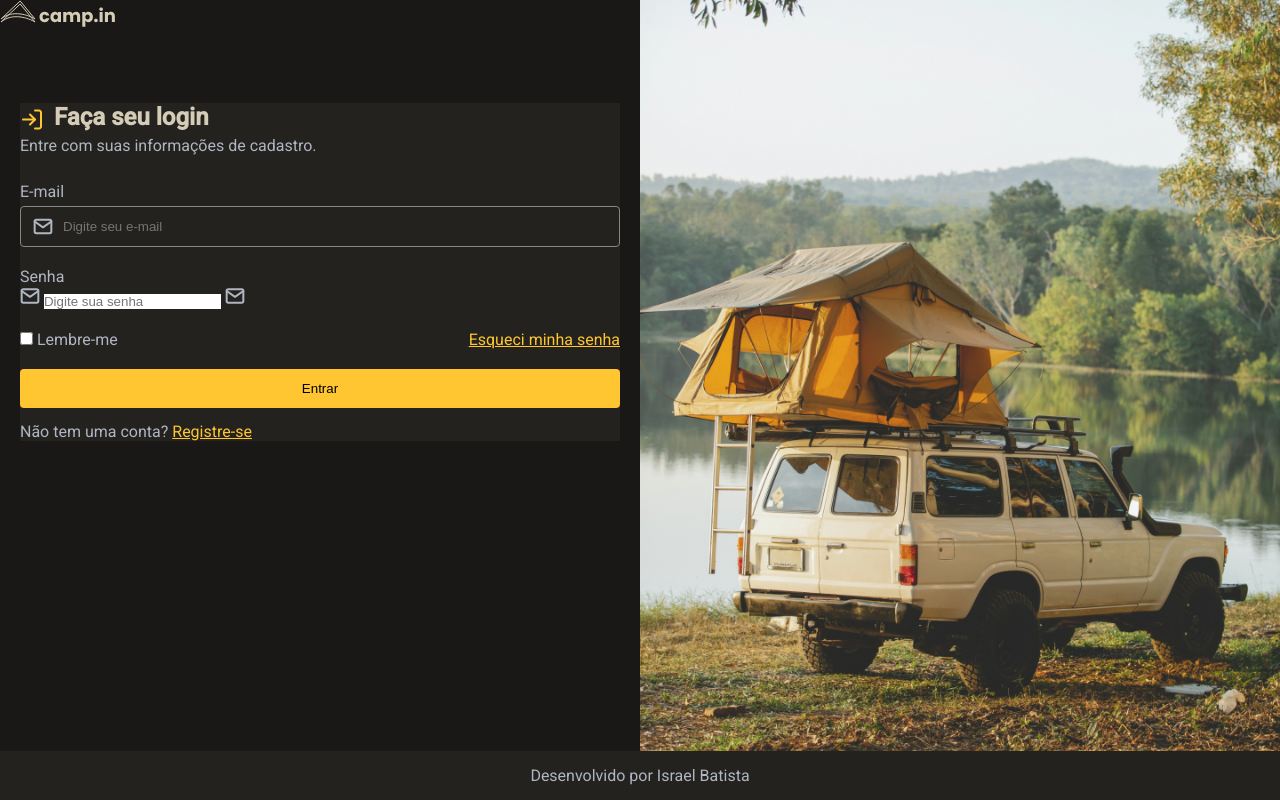
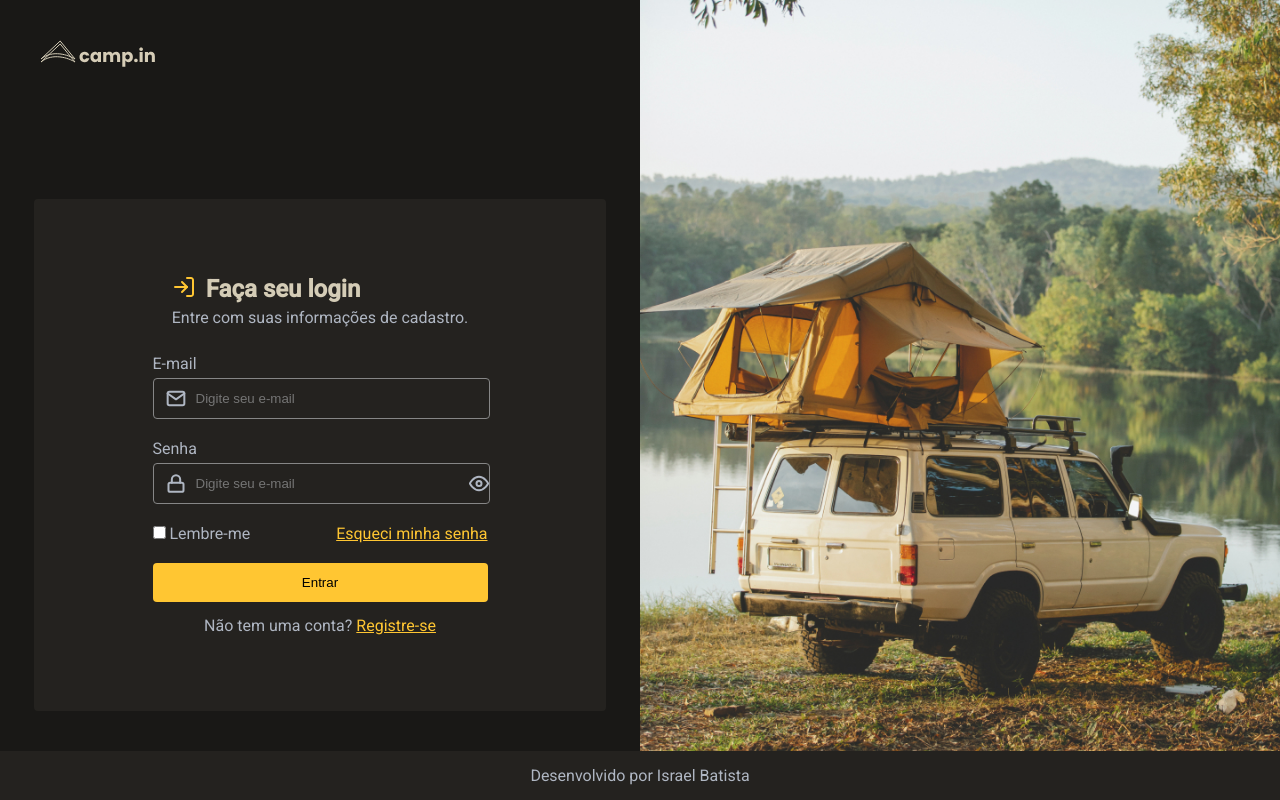
Before and after one commit to Israelfer/login-form-css, a plain HTML site: page index.html in a window 1280 px wide. Drawn offline with Linux system fonts and the light colour scheme.

Commit message:
code refactoring

```diff
--- a/index.html
+++ b/index.html
@@ -16,14 +16,16 @@
   <body>
     <div id="container">
       <section>
-        <img src="./images/logo.svg" alt="logo camp.in" />
+        <header>
+          <img src="./images/logo.svg" alt="logo camp.in" />
+        </header>
         <main>
           <section class="formBackground">
             <div>
-              <span class="heading">
-                <img src="./images/log-in.svg" alt="" srcset="" />
+              <div class="heading">
+                <img src="./images/log-in.svg" alt="ícone de login" width="24px" height="24px">
                 <h2>Faça seu login</h2>
-              </span>
+              </div>
               <p>Entre com suas informações de cadastro.</p>
             </div>
 
@@ -43,16 +45,17 @@
               </div>
 
               <div>
-                <label for="password">Senha</label>
-                <div>
-                  <img src="./images/mail.svg" alt="e-mail icon" srcset="" />
+                <label for="email">Senha</label>
+                <div class="inputContainer">
+                  <img src="./images/lock.svg" alt="e-mail icon" srcset="" />
                   <input
-                    type="password"
-                    placeholder="Digite sua senha"
-                    name="password"
-                    id="password"
+                    class="inputField"
+                    type="email"
+                    placeholder="Digite seu e-mail"
+                    id="email"
+                    name="email"
                   />
-                  <img src="./images/mail.svg" alt="e-mail icon" srcset="" />
+                  <img src="./images/eye.svg" alt="e-mail icon" srcset="" />
                 </div>
               </div>
 
@@ -63,10 +66,8 @@
                 </div>
                 <a href="#">Esqueci minha senha</a>
               </div>
-
               <input type="submit" class="btnSubmit" value="Entrar" />
             </form>
-
             <p>Não tem uma conta? <a href="#">Registre-se</a></p>
           </section>
         </main>
--- a/style.css
+++ b/style.css
@@ -26,11 +26,15 @@ body {
   height: 100vh;
   color: var(--text-base);
   display: grid;
-  grid-template-columns: 1fr 1fr;
+  grid-template-columns: 1fr;
+}
+
+header {
+  margin: 40px 0 30px 20px;
 }
 
 main {
-  padding: 40px 20px 0;
+  padding: 0px 20px;
 }
 
 .bigImage {
@@ -61,20 +65,12 @@ footer {
   background: var(--form-background);
 }
 
-.formBackground {
-  margin-top: 30px;
-  /* display: flex;
-  flex-direction: column;
-  gap: 27px; */
-
-  /* background: var(--form-background); */
-}
-
 form {
   display: flex;
   flex-direction: column;
   gap: 20px;
   margin: 27px 0 14px;
+  width: 335px;
 }
 
 .inputContainer {
@@ -83,6 +79,7 @@ form {
   margin-top: 5px;
   border: 1px solid #868686;
   border-radius: 4px;
+  width: 335px;
 }
 
 .inputContainer img {
@@ -96,7 +93,7 @@ form {
 }
 
 .inputField:focus {
-  border: 5px solid red;
+  border: 5px solid var(--primary-color);
 }
 
 .checkboxContainer {
@@ -108,9 +105,18 @@ form {
   background: var(--primary-color);
   border-radius: 4px;
   padding: 12px 24px;
+  width: 335px;
 }
 
 @media only screen and (min-width: 800px) {
+  #container {
+    grid-template-columns: 1fr 1fr;
+  }
+
+  header {
+    margin: 40px 0 126px 40px;
+  }
+
   .bigImage {
     display: initial;
     background: url('./images/side-image.jpg');
@@ -119,5 +125,13 @@ form {
   }
   .formBackground {
     background: var(--form-background);
+    width: 572px;
+    height: 512px;
+    border-radius: 4px;
+    margin: auto;
+    display: flex;
+    flex-direction: column;
+    align-items: center;
+    justify-content: center;
   }
 }
```
